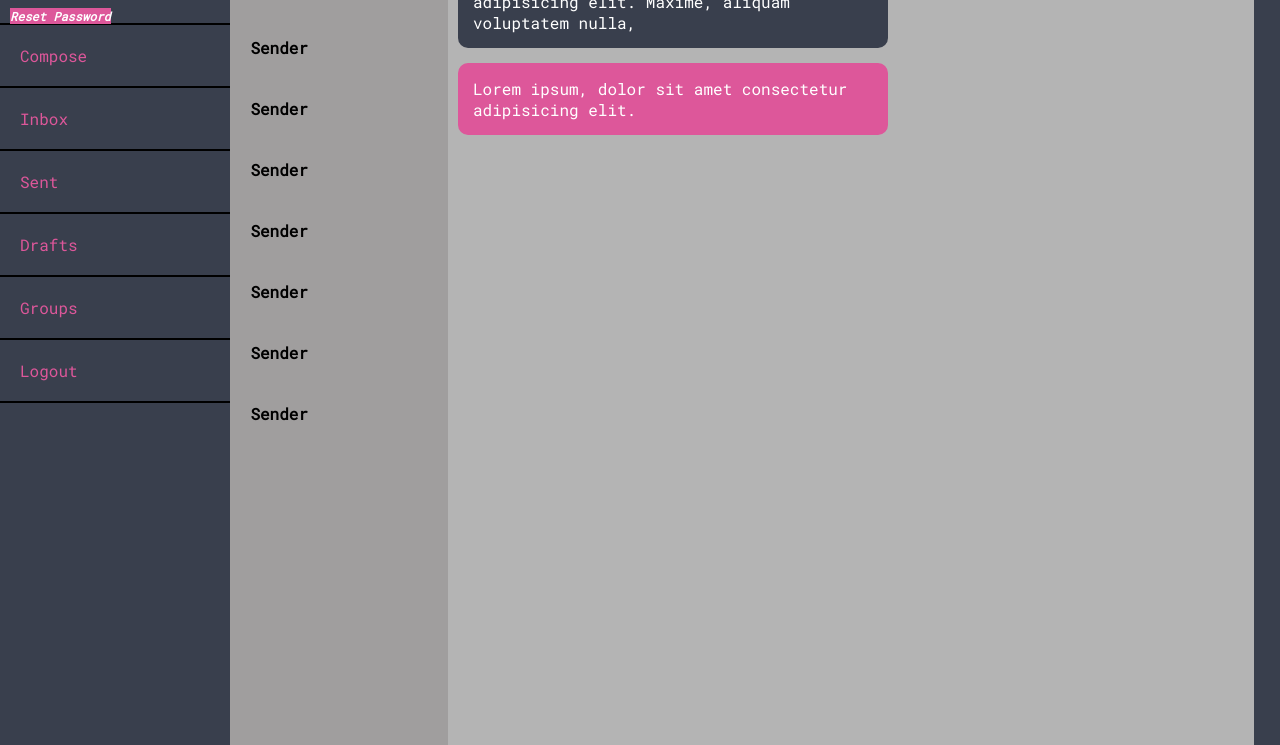
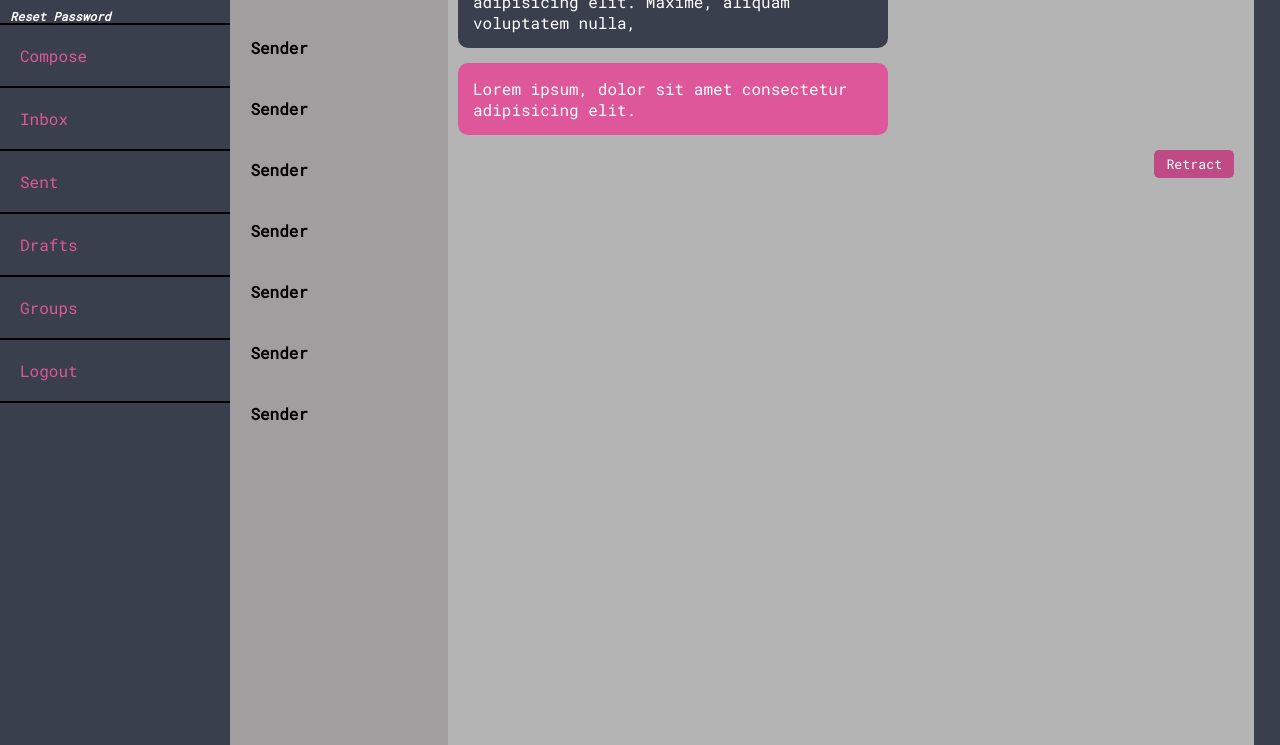
Before and after one commit to ikeshegs/Epic-Mail-App-01, a plain HTML site: page sent.html in a window 1280 px wide. Shown: the part 65-810 px from the top of the page. Drawn offline with Linux system fonts and the light colour scheme.

Commit message:
add retract button to sent.html page

```diff
--- a/css/style.css
+++ b/css/style.css
@@ -40,10 +40,8 @@ li:hover {
     font-size: 1.75rem;
 }
 
-.flex-item-1-user-profile > a {
+.flex-item-1-user-profile>a {
     font-size: 0.75rem;
-    background-color: #dd579a;
-    width: 55px;
     color: #fff;
     cursor: pointer;
     margin-top: -55px;
@@ -99,12 +97,27 @@ li:hover {
     color: #ffffff;
 }
 
-.flex-item-3-messages>.flex-item-3-messages-sent {
+.flex-item-3-messages>div>.flex-item-3-messages-sent {
     background-color: #dd579a;
     width: 430px;
     padding: 15px;
     margin-bottom: 15px;
     border-radius: 10px;
+}
+
+.retractbtn {
+    width: 80px;
+    padding: 5px;
+    border: none;
+    border-radius: 5px;
+    background-color: #be4b85;
+    color: #fff;
+    float: right;
+    margin-right: 20px;
+}
+
+.retractbtn:hover {
+    background-color: #753857;
 }
 
 .flex-item-3-messages>.flex-item-3-messages-received {
--- a/sent.html
+++ b/sent.html
@@ -4,7 +4,7 @@
 <head>
     <meta charset="utf-8">
     <meta http-equiv="X-UA-Compatible" content="IE=edge">
-    <title>Inbox | EPIC MAIL</title>
+    <title>Sent | EPIC MAIL</title>
     <meta name="viewport" content="width=device-width, initial-scale=1">
     <link rel="stylesheet" type="text/css" href="css/main.css">
     <link rel="stylesheet" type="text/css" href="css/style.css">
@@ -88,8 +88,11 @@
                 <div class="flex-item-3-messages-received">
                     <p>Lorem ipsum, dolor sit amet consectetur adipisicing elit. Maxime, aliquam voluptatem nulla,</p>
                 </div>
-                <div class="flex-item-3-messages-sent">
-                    <p>Lorem ipsum, dolor sit amet consectetur adipisicing elit.</p>
+                <div>
+                    <div class="flex-item-3-messages-sent">
+                        <p>Lorem ipsum, dolor sit amet consectetur adipisicing elit.</p>
+                    </div>
+                    <button class="retractbtn">Retract</button>
                 </div>
             </div>
         </div>
```
